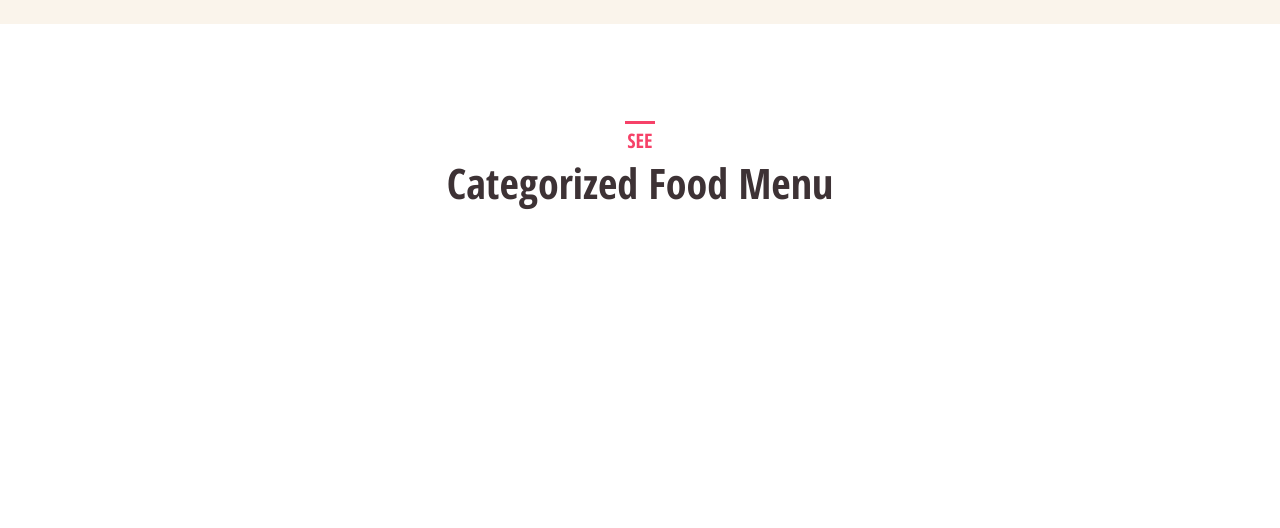
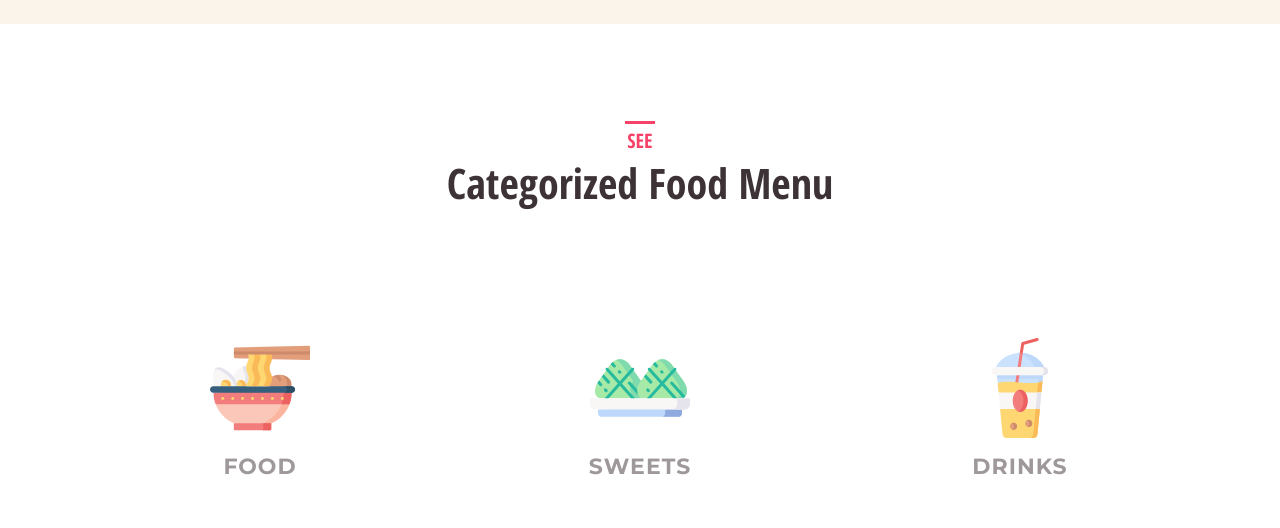
Before and after one commit to codebattalion/sfoods-template, a website: page index.html in a window 1280 px wide. Shown: the part 1841-2369 px from the top of the page. Before the commit the page ends 2052 px from the top, so only its background shows below. Drawn offline with nearby package versions, Linux system fonts and the light colour scheme; files that its build step writes are made by us from their sources; a web font is replaced by a local one.

Commit message:
completed Categories section on Home

```diff
--- a/index.html
+++ b/index.html
@@ -279,6 +279,32 @@
       <div class="container text-center">
         <div class="title"><span>See</span></div>
         <div class="subtitle">Categorized Food Menu</div>
+        <div class="row mt-9">
+          <div class="col-md-4">
+            <div class="catcard">
+              <div class="catcard--icon">
+                <img src="/img/sectioncat/ramen.svg" alt="" />
+              </div>
+              <div class="catcard--title">Food</div>
+            </div>
+          </div>
+          <div class="col-md-4">
+            <div class="catcard">
+              <div class="catcard--icon">
+                <img src="/img/sectioncat/zongzi.svg" alt="" />
+              </div>
+              <div class="catcard--title">Sweets</div>
+            </div>
+          </div>
+          <div class="col-md-4">
+            <div class="catcard">
+              <div class="catcard--icon">
+                <img src="/img/sectioncat/thai-tea.svg" alt="" />
+              </div>
+              <div class="catcard--title">Drinks</div>
+            </div>
+          </div>
+        </div>
       </div>
     </section>
     <script src="https://unpkg.com/ionicons@5.1.2/dist/ionicons.js"></script>
--- a/sass/base/_base.scss
+++ b/sass/base/_base.scss
@@ -8,5 +8,5 @@ html {
 }
 body {
   overflow-x: hidden;
-  height: 2000px;
+  height: 4000px;
 }
--- a/sass/components/_catcard.scss
+++ b/sass/components/_catcard.scss
@@ -0,0 +1,30 @@
+.catcard {
+  width: 100%;
+  background: #fff;
+  height: auto;
+  border-radius: 12px;
+  padding: 4rem 2rem;
+  transition: all 0.3s ease-out;
+  &:hover {
+    box-shadow: 0 20px 16px -12px rgba($font, 0.35);
+  }
+  &--icon {
+    text-align: center;
+    width: 100px;
+    margin-left: auto;
+    margin-right: auto;
+    & img {
+      width: 100%;
+      height: 100%;
+    }
+  }
+  &--title {
+    text-align: center;
+    margin-top: 5px;
+    font-size: 2.2rem;
+    color: rgba($font, 0.5);
+    letter-spacing: 1px;
+    text-transform: uppercase;
+    font-weight: 700;
+  }
+}
```
